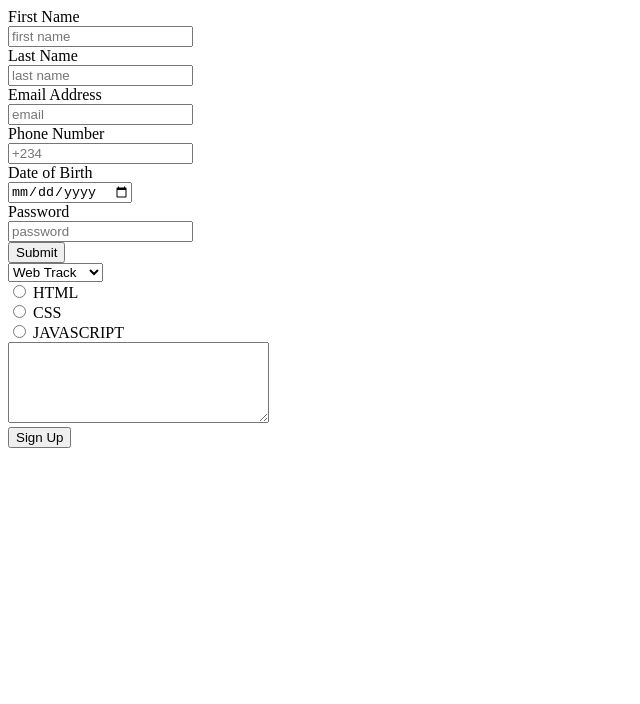
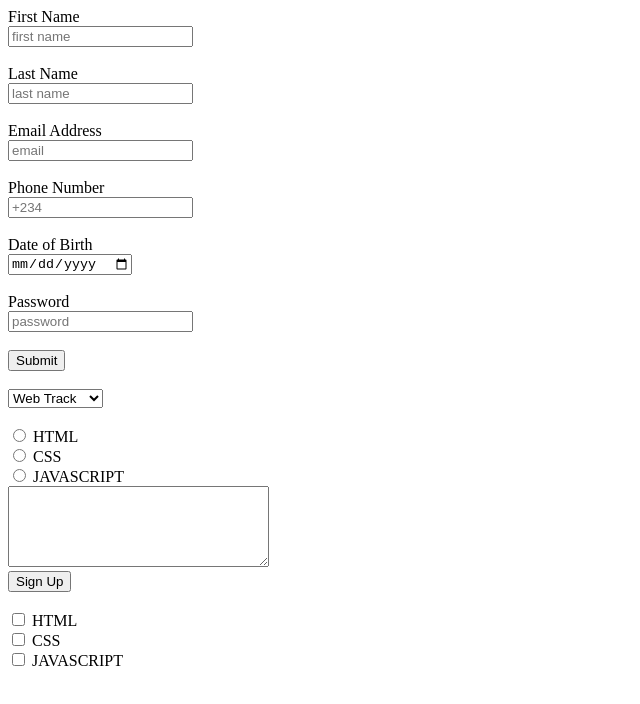
Before and after one commit to Julianah253/Simi, a plain HTML site: page index.html in a window 1280 px wide. Shown: the whole page, without its empty margins (0-640 px from the left). Drawn offline with Linux system fonts and the light colour scheme.

Commit message:
checkbox-added

```diff
--- a/index.html
+++ b/index.html
@@ -11,30 +11,31 @@
     <form>
         <label> First Name </label><br>
         <input type="text" placeholder="first name">
-        <br>
+        <br><br>
 
         <label> Last Name </label><br>
         <input type="text" placeholder="last name">
-        <br>
+        <br><br>
 
         <label> Email Address </label><br>
         <input type="email" placeholder="email">
-        <br>
+        <br><br>
 
         <label> Phone Number </label><br>
         <input type="number" placeholder="+234">
-        <br>
+        <br><br>
 
         <label> Date of Birth </label><br>
         <input type="date">
-        <br>
+        <br><br>
 
         <label> Password </label><br>
         <input type="password" placeholder="password">
-        <br>
+        <br><br>
 
         <input type="submit" name="" id="">
-        <br>
+
+        <br><br>
 
         <!--select box-->
      <select>
@@ -44,7 +45,7 @@
      </select>
      <!--end of select box-->
 
-     <br>
+     <br><br>
 
      <!--radio-->
      <input type="radio" id="html" value="HTML">
@@ -64,6 +65,18 @@
      <br>
      <!--button-->
      <button type="sign up"> Sign Up </button>
+
+    <br><br>
+
+    <input type="checkbox" id="html" value="HTML">
+    <label for="html"> HTML </label>
+    <br>
+    <input type="checkbox" id="html" value="HTML">
+    <label for="css"> CSS </label>
+    <br>
+    <input type="checkbox" id="html" value="HTML">
+    <label for="javascript"> JAVASCRIPT </label>
+</form>
 <!--end of form-->
 </body>
 </html>
```
